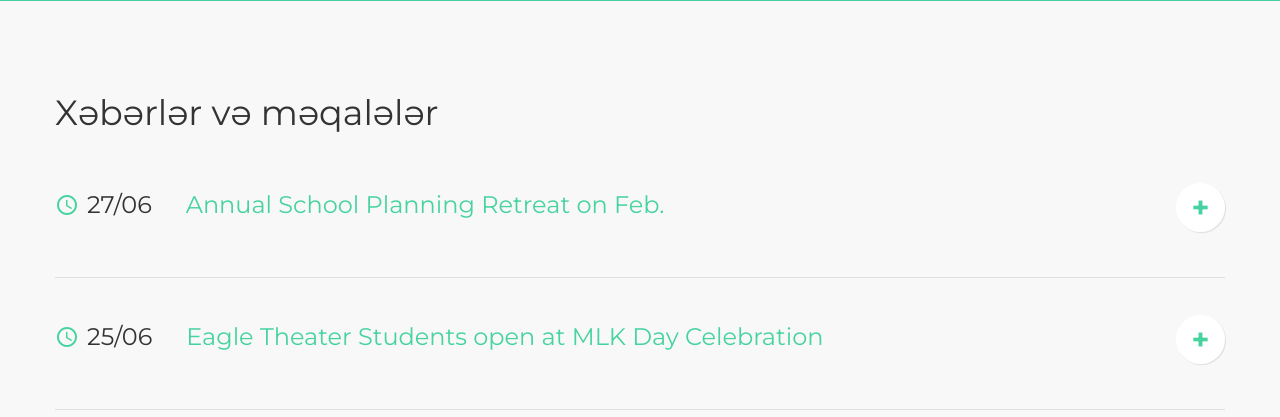
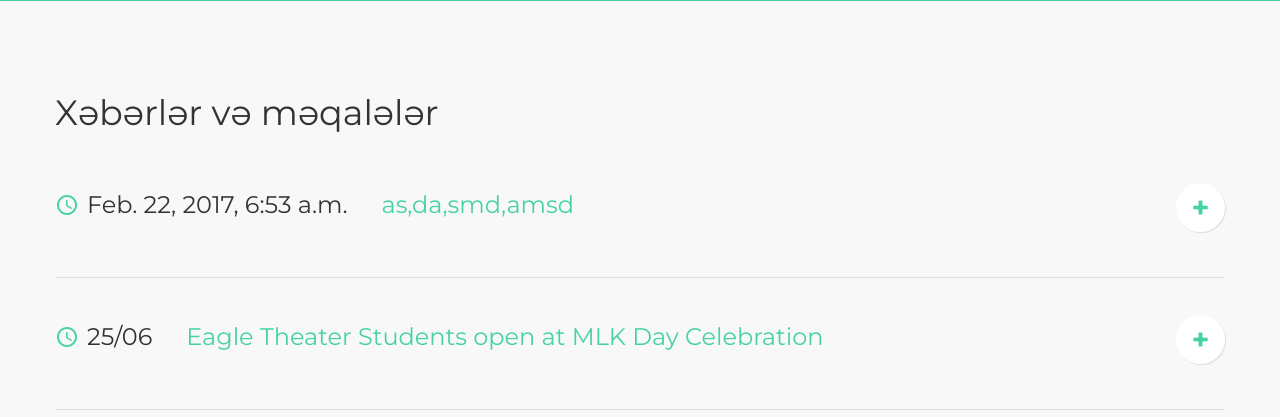
Before and after one commit to munisisazade/developer_portal, a Django app: a page that uses news/templates/index.html in a window 1280 px wide. Shown: the part 1122-1539 px from the top of the page. Run offline with Django 3.2, Linux system fonts and the light colour scheme; data comes from the database, SQL or seed files in the repository; tables that the repository leaves empty hold one stand-in row (values such as "Sample post"); some libraries are stand-ins or nearby versions.

Commit message:
Update Article models

```diff
--- a/news/templates/index.html
+++ b/news/templates/index.html
@@ -216,8 +216,8 @@
                             {% for news in feed %}
                             <div class="accordion_header wow fadeInUp ui-accordion-header ui-helper-reset ui-state-default ui-corner-all ui-accordion-icons" data-wow-duration="2s" data-wow-delay="0.4s" role="tab" id="ui-accordion-1-header-0" aria-controls="ui-accordion-1-panel-0" aria-selected="false" tabindex="0" >
                                 <span class="ui-accordion-header-icon ui-icon ui-icon-triangle-1-e"></span>
-                                <time class="h3" datetime="2015-01-01">27/06</time>
-                                <h3>Annual School Planning Retreat on Feb. </h3>
+                                <time class="h3" datetime="2015-01-01">{{ news.date }}</time>
+                                <h3>{{ news.title }} </h3>
                             </div>
                             <article class="accordion_cnt row center767 ui-accordion-content ui-helper-reset ui-widget-content ui-corner-bottom" id="ui-accordion-1-panel-0" aria-labelledby="ui-accordion-1-header-0" role="tabpanel" aria-expanded="false" aria-hidden="true" style="display: none;">
                                 <div class="col-md-5 col-sm-6 col-xs-12 mg-add">
@@ -226,7 +226,7 @@
                                     </figure>
                                 </div>
                                 <div class="col-md-7 col-sm-6 col-xs-12">
-                                    <p>Families, staff (and students in middle and high schools) are expected and encouraged to help their schools set priorities by participating in their school’s planning process. Even if you can't make it to the Retreat, find out more about what you can expect with your school’s planning process. Attend the School Planning Retreat on Saturday, Feb. 20 for an opportunity to work together on your school's Balanced Scorecard, academic plan and budget for the 2016-17 school year. Talk to your school’s principal about how you can attend and participate in your school’s planning process. This year's retreat will be held at the High School.</p>
+                                    {{ news.content|safe }}
                                 </div>
                             </article>
                             <div class="container">
```
